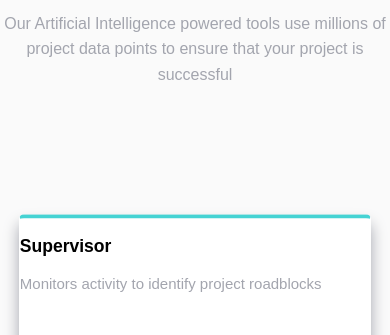
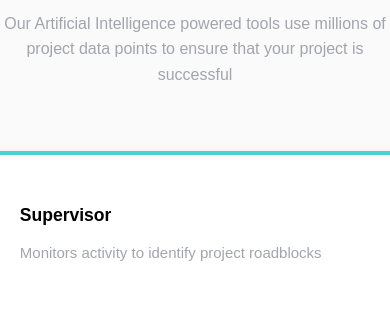
Before and after one commit to Camilo-FR/Frontend-Mentor-Four-Cards, a plain HTML site: page index.html in a window 390 px wide. Shown: the part 203-538 px from the top of the page. Drawn offline with Linux system fonts and the light colour scheme.

Commit message:
Ajustement responsive

```diff
--- a/css/style.css
+++ b/css/style.css
@@ -94,7 +94,7 @@ body {
   font-family: "Poppins", sans-serif;
   font-size: 15px;
   background-color: hsl(0, 0%, 98%);
-  height: 100vh;
+  min-height: 100vh;
 }
 
 /**************/
@@ -224,12 +224,13 @@ section p {
     max-width: 1024px;
     margin: 0 auto;
   }
+  .supervisor {
+    margin-top: 4rem;
+  }
+
   .calculator,
-  .supervisor,
-  .team-builder,
-  .karma {
-    margin: 0;
-    padding: 0;
+  .supervisor {
+    transform: unset;
   }
   .top {
     text-align: center;
@@ -240,10 +241,11 @@ section p {
   }
   .container {
     display: flex;
-    flex-wrap: wrap;
-    justify-content: center;
+    flex-wrap: unset;
+    flex-direction: column;
+    align-items: center;
     margin: 0 auto;
-    gap: 12rem;
+    gap: 6rem;
   }
 }
 
@@ -255,22 +257,25 @@ section p {
   body {
     max-width: 400px;
   }
+  .supervisor {
+    margin-top: 4rem;
+  }
+
   .calculator,
-  .supervisor,
-  .team-builder,
-  .karma {
-    margin: 0;
-    padding: 0;
+  .supervisor {
+    transform: unset;
   }
+
   h1,
   h2 {
     line-height: 2rem;
   }
   .container {
     display: flex;
-    flex-wrap: wrap;
-    justify-content: center;
+    flex-wrap: unset;
+    flex-direction: column;
+    align-items: center;
     margin: 0 auto;
-    gap: 12rem;
+    gap: 8rem;
   }
 }
```
